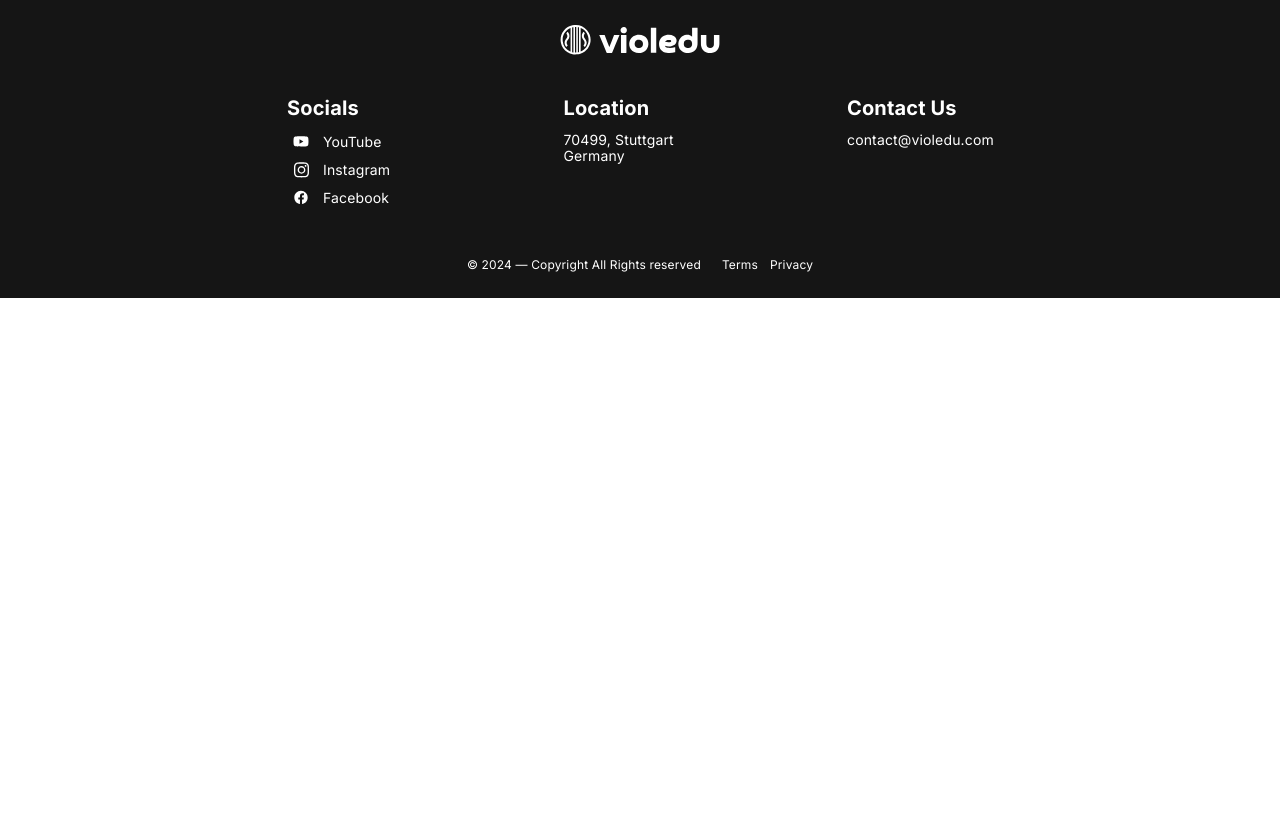
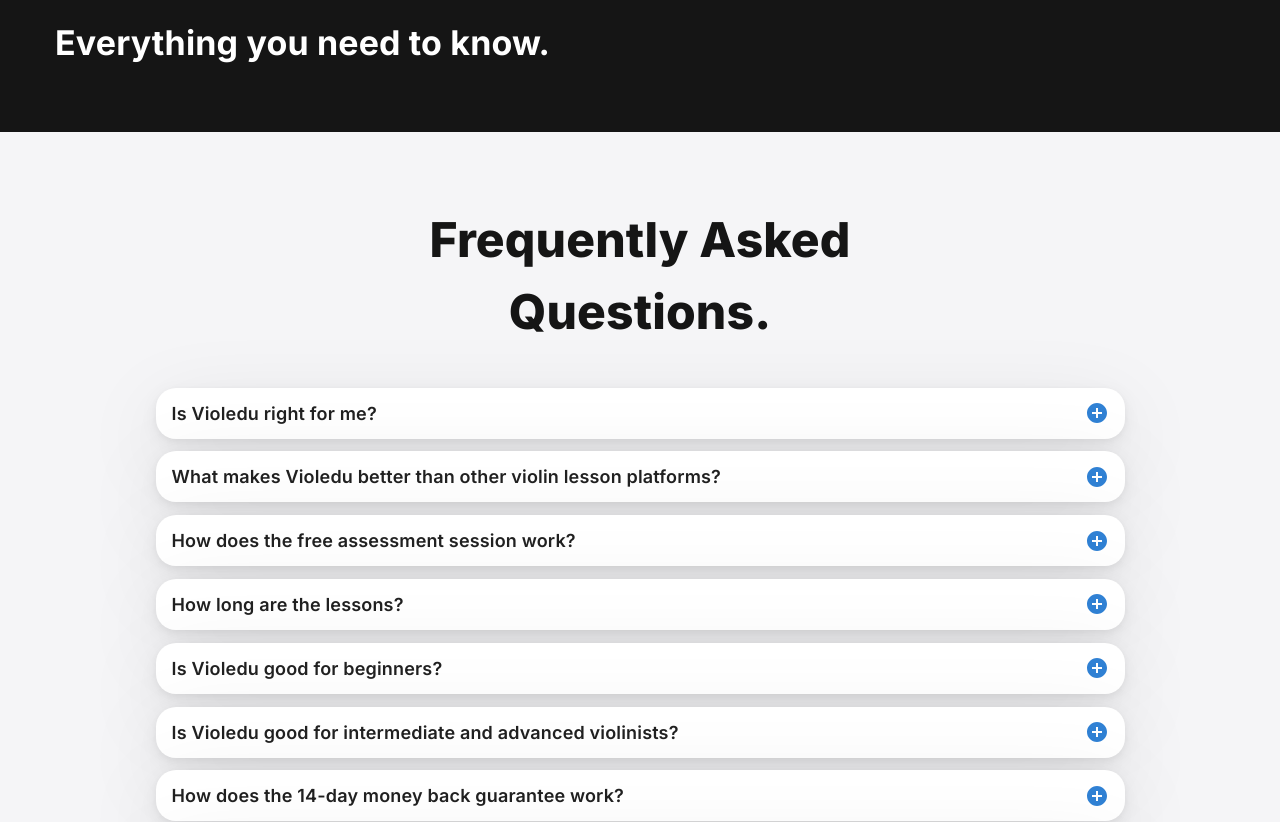
Before and after one commit to Violedu/violedu, a Next.js app: page / in a window 1280 px wide. Shown: the part 5720-6542 px from the top of the page. Before the commit the page ends 6018 px from the top, so only its background shows below. Built offline with nearby package versions, Linux system fonts and the light colour scheme.

Commit message:
fixed styling of faq section

```diff
--- a/components/FAQ.module.css
+++ b/components/FAQ.module.css
@@ -1,74 +1,74 @@
 /* FAQ.module.css */
 
 .container {
-  display: flex;
-  flex-direction: column;
-  align-items: center;
+  display: flex !important;
+  flex-direction: column !important;
+  align-items: center !important;
 }
 
 .accordion {
-  margin-bottom: 0.8rem;
-  overflow: hidden; /* Ensure content stays within the rounded corners */
-  border-radius: var(--br-xl);
-  box-shadow: 0 2px 6px rgba(0, 0, 0, 0.04), 0 5px 18px rgba(0, 0, 0, 0.06), 0 24px 83px rgba(0, 0, 0, 0.1);
-  width: 100%;
-  max-width: 969px; /* Maximum width for FAQ items */
+  margin-bottom: 0.8rem !important;
+  overflow: hidden !important; /* Ensure content stays within the rounded corners */
+  border-radius: var(--br-xl) !important;
+  box-shadow: 0 2px 6px rgba(0, 0, 0, 0.04), 0 5px 18px rgba(0, 0, 0, 0.06), 0 24px 83px rgba(0, 0, 0, 0.1) !important;
+  width: 100% !important;
+  max-width: 969px !important; /* Maximum width for FAQ items */
 }
 
 
   /* Remove border lines in between to make the radius visible */
   .accordion > .MuiAccordionSummary-root,
   .accordion > .MuiAccordionDetails-root {
-    border-top: none;
-    border-bottom: none;
+    border-top: none !important;
+    border-bottom: none !important;
   }
 
   /* Apply specific border radius for the top and bottom when expanded */
   .accordion:first-of-type .MuiAccordionSummary-root {
-    border-top-left-radius: 10px;
-    border-top-right-radius: 10px;
+    border-top-left-radius: 10px !important;
+    border-top-right-radius: 10px !important;
   }
 
   .accordion:last-of-type .MuiAccordionDetails-root {
-    border-bottom-left-radius: 10px;
-    border-bottom-right-radius: 10px;
+    border-bottom-left-radius: 10px !important;
+    border-bottom-right-radius: 10px !important;
   }
 
   /* Expanded state adjustments */
   .accordion.Mui-expanded {
-    margin: 0; /* Remove spacing when expanded to avoid visual gaps */
+    margin: 0 !important; /* Remove spacing when expanded to avoid visual gaps */
   }
 
   /* Optional: Icon color */
   .expandIcon {
-    color: var(--color-cornflowerblue);
+    color: var(--color-cornflowerblue) !important;
   }
 
 
   .questionText {
-    text-align: left;
-    font-size: var(--font-size-lg);
-    font-weight: 600;
-    font-family: var(--font-inter);
+    text-align: left !important;
+    font-size: var(--font-size-lg) !important;
+    font-weight: 600 !important;
+    font-family: var(--font-inter) !important;
   }
 
   .answerText {
-    text-align: left;
-    font-size: 17px;
-    font-family: var(--font-inter);
-    font-weight: 300;
+    text-align: left !important;
+    font-size: 17px !important;
+    font-family: var(--font-inter) !important;
+    font-weight: 300 !important;
   }
 
   .expandIcon {
-    color: var(--color-cornflowerblue);
+    color: var(--color-cornflowerblue) !important;
   }
 
   @media screen and (max-width: 744px) {
     .questionText {
-        font-size: var(--font-size-base);
+        font-size: var(--font-size-base) !important;
     }
 
     .answerText {
-      font-size: 15px;
+      font-size: 15px !important;
   }
   }
--- a/pages/index.tsx
+++ b/pages/index.tsx
@@ -57,6 +57,8 @@
           <Offers />
           <IntroTestemonials />
           <Testemonials />
+          <Intro introTitle="Everything you need to know." />
+          <FAQList />
           <GeneralFooter />
           <ContactIcon />
           <Dialog open={isOpen} onClose={handleClose} aria-labelledby="alert-dialog-title" aria-describedby="alert-dialog-description">
```
